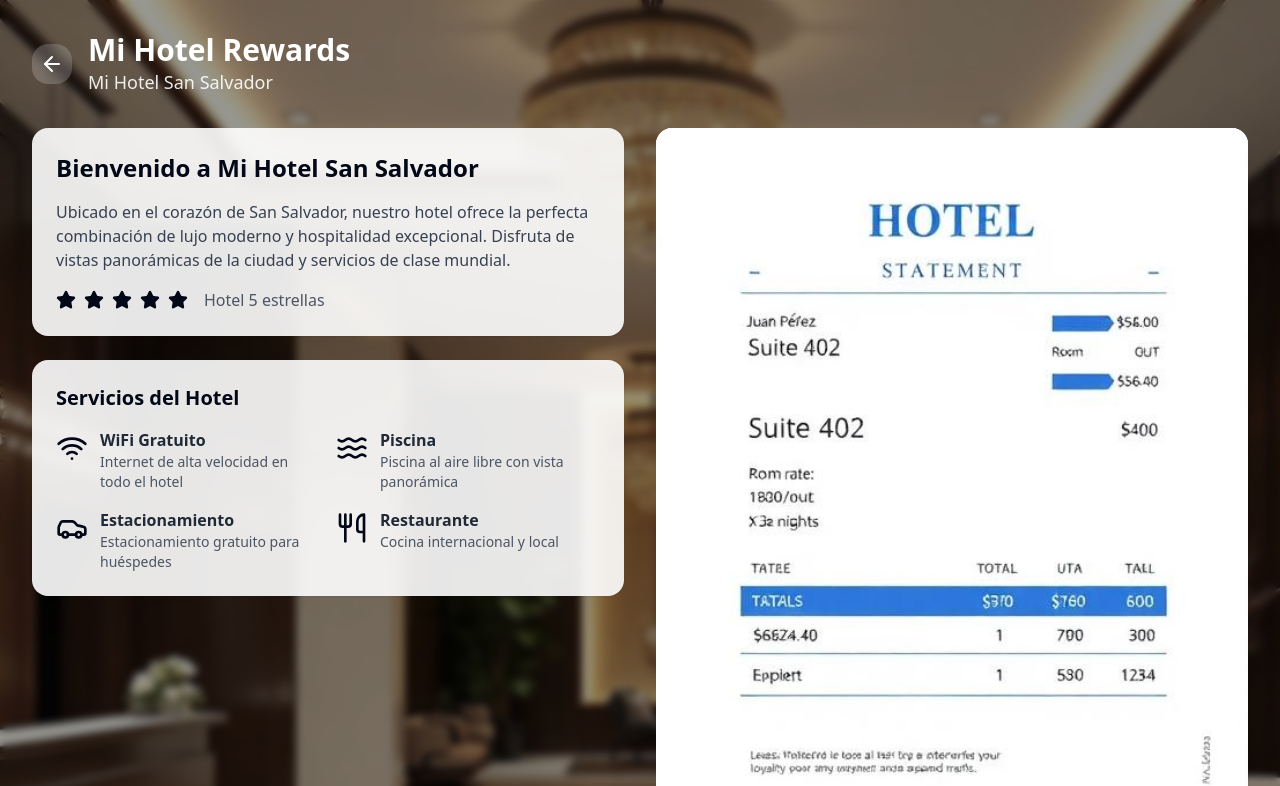
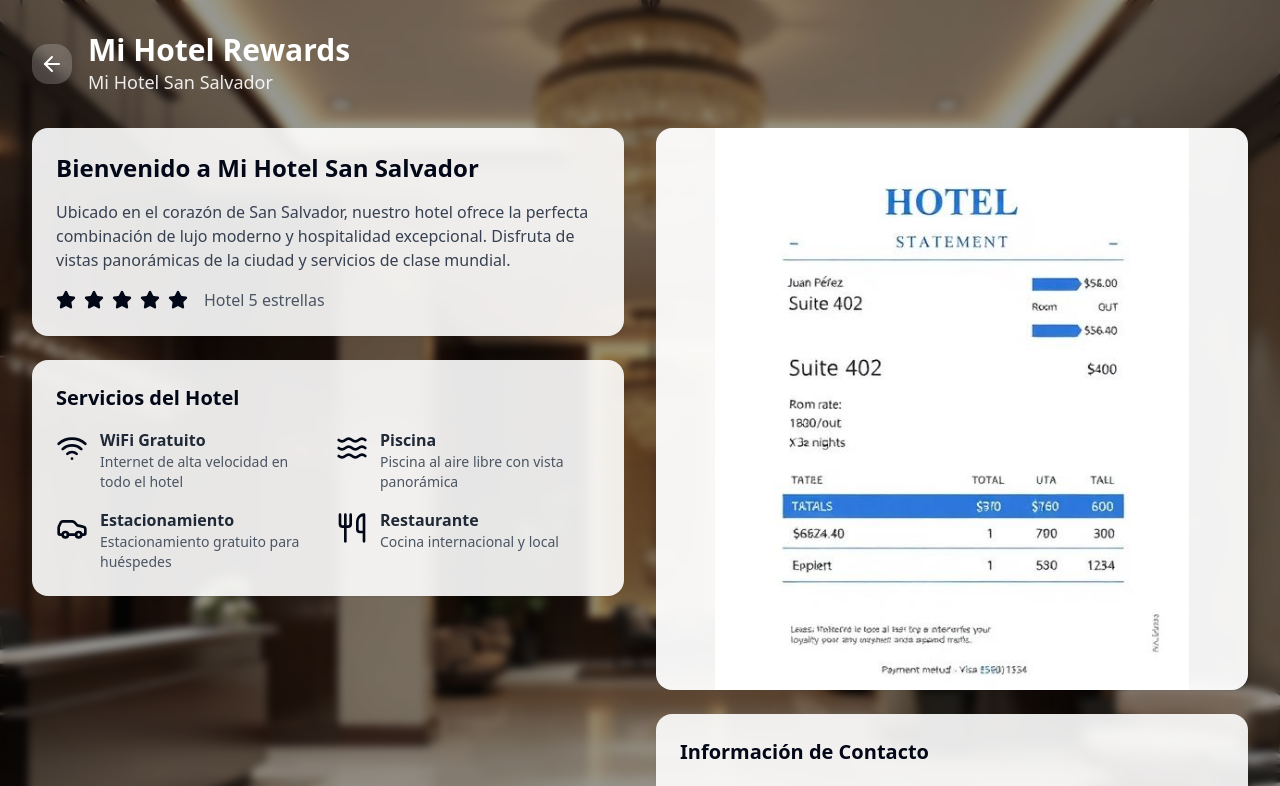
Before and after one commit to carlospena11/tv-app-builder, a React (Vite) app: page /dashboard/hilton-honors in a window 1280 px wide. Shown: the top 786 px of the page. Built offline with nearby package versions, Linux system fonts and the light colour scheme.

Commit message:
Reducir tamaño de imagen de factura
Se redujo el tamaño de la imagen de factura/estado de cuenta para mejorar la visualización.
-edited src/pages/HiltonHonors.tsx

```diff
--- a/src/pages/HiltonHonors.tsx
+++ b/src/pages/HiltonHonors.tsx
@@ -109,7 +109,7 @@ const HiltonHonors = () => {
               <img
                 src={hotelReservationSummary}
                 alt="Resumen de Reserva y Estado de Cuenta"
-                className="w-full h-auto object-contain"
+                className="w-4/5 h-auto object-contain mx-auto"
               />
             </Card>
 
```
